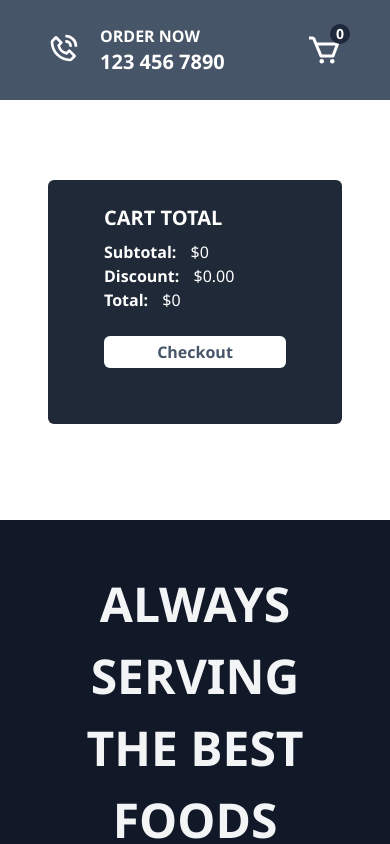
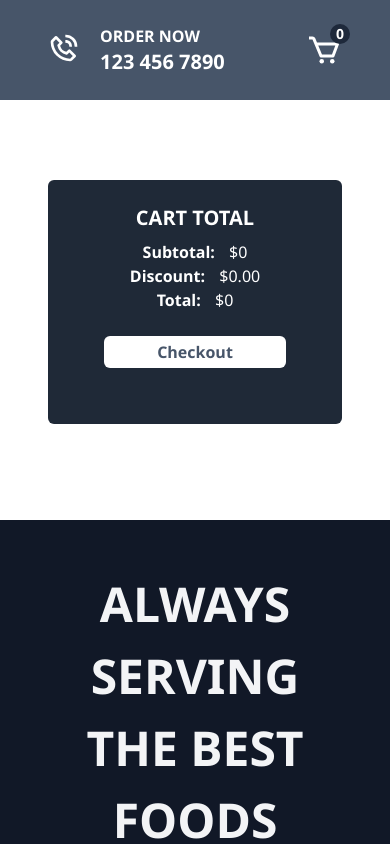
Before and after one commit to pn-code/restaurant-app, a Next.js app: page /cart in a window 390 px wide. Shown: the top 844 px of the page. Built offline with nearby package versions, Linux system fonts and the light colour scheme.

Commit message:
Center Text on mobile screens

```diff
--- a/pages/cart.jsx
+++ b/pages/cart.jsx
@@ -93,7 +93,7 @@ const Cart = () => {
         // Container
         <div className="flex flex-col gap-8 p-12 sm:flex-row">
             {/* Left */}
-            <table className="flex flex-col items-center justify-center sm:items-start sm:justify-start w-[100%] flex-[2]">
+            <table className="text-center sm:text-left flex flex-col items-center justify-center sm:items-start sm:justify-start w-[100%] flex-[2]">
                 <tbody>
                     <tr className="hidden sm:flex gap-12 text-[20px]">
                         <th>Product</th>
@@ -111,7 +111,7 @@ const Cart = () => {
                 </>
             </table>
             {/* Right */}
-            <div className="flex-1">
+            <div className="text-center sm:text-left flex-1">
                 {/* Wrapper */}
                 <div className="flex flex-col w-[100%] sm:w-[90%] justify-between p-14 pt-[16px] max-h-[300px] rounded-md bg-gray-800 text-white">
                     <h2 className="font-bold text-xl my-2">CART TOTAL</h2>
```
